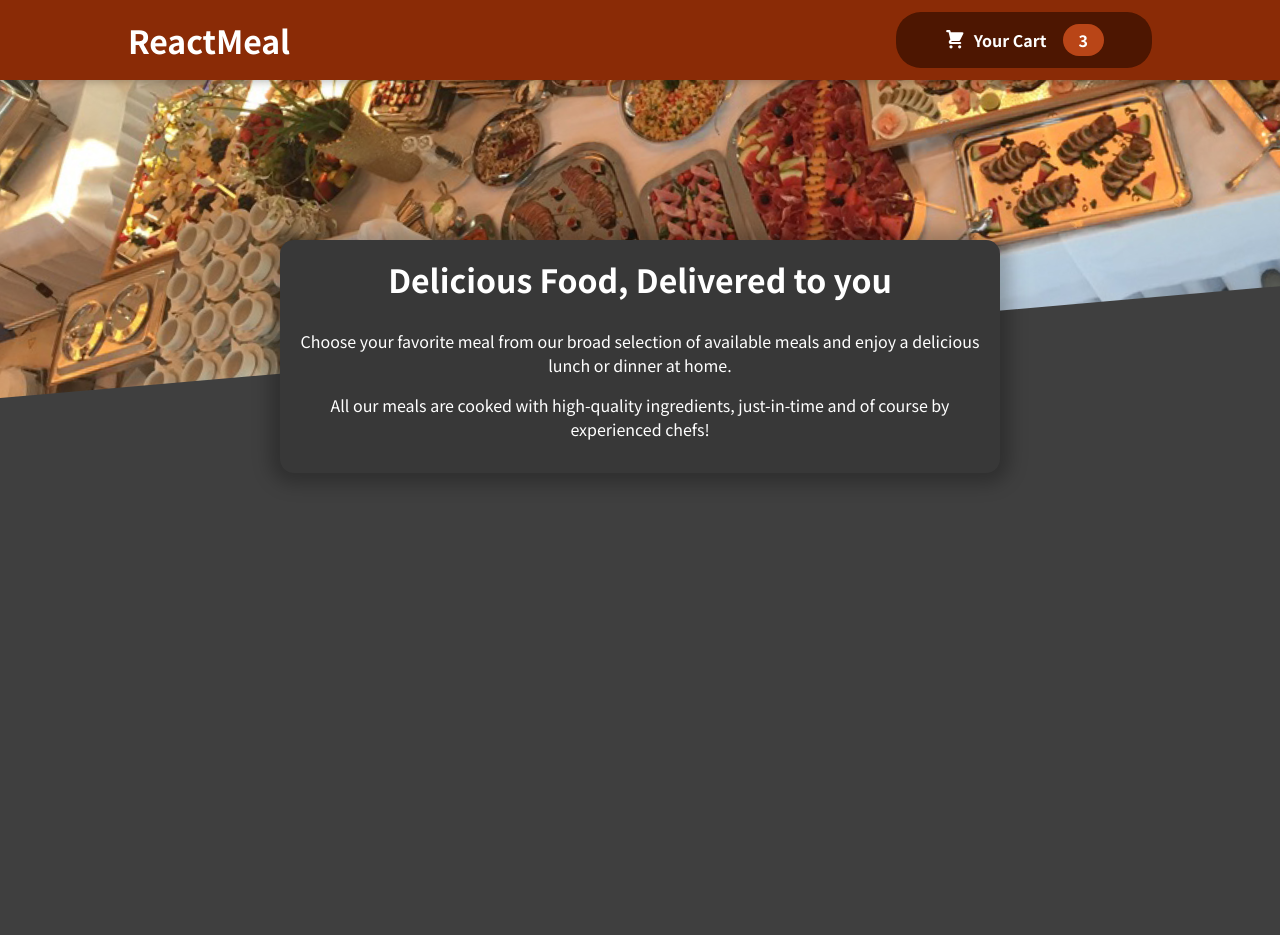
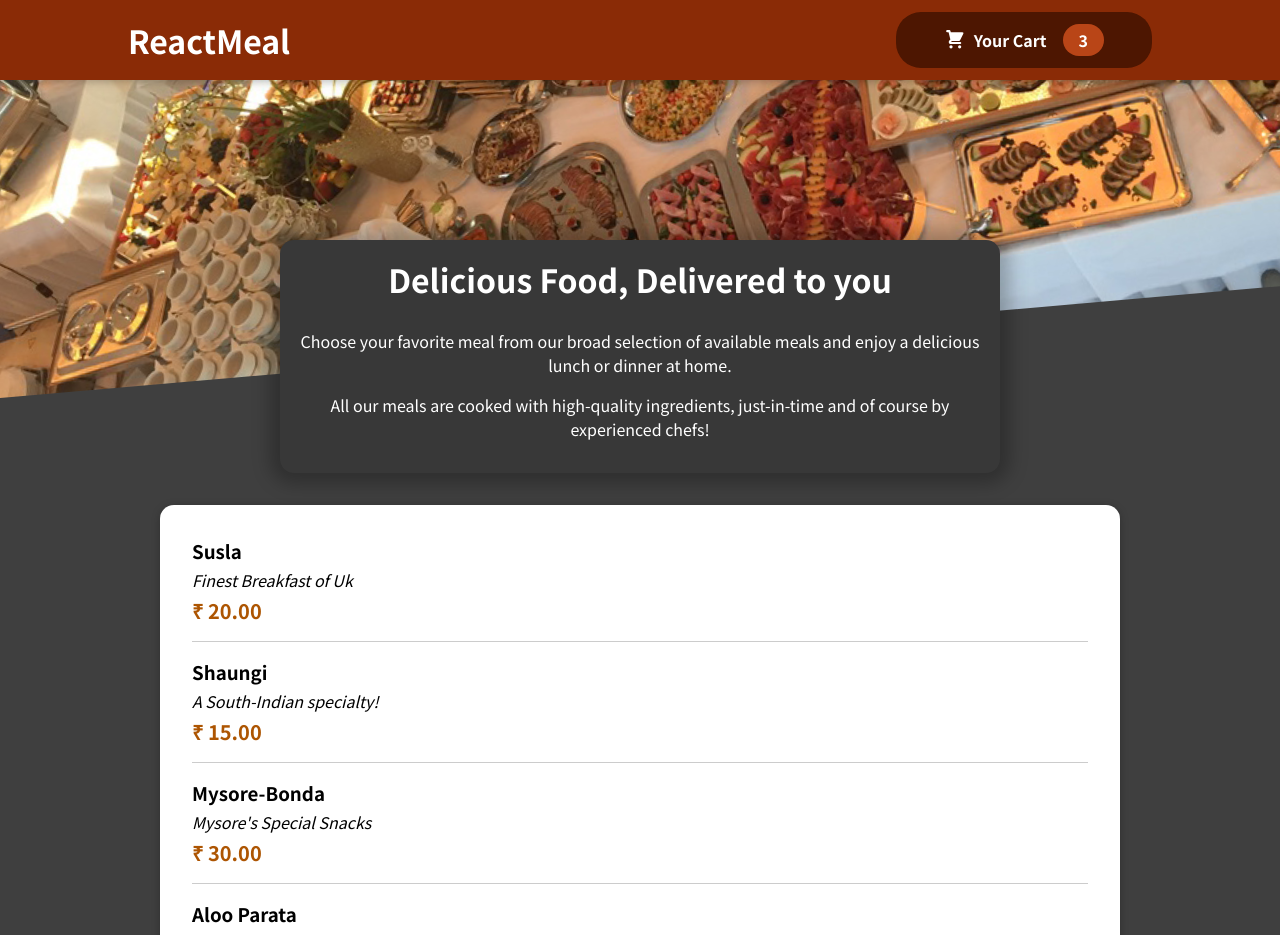
Before and after one commit to RavindraNbiradar/food-order-app, a React (Create React App) app: page / in a window 1280 px wide. Shown: the top 935 px of the page. Before the commit the page ends 800 px from the top, so only its background shows below. Built offline with nearby package versions, Linux system fonts and the light colour scheme.

Commit message:
adding  dummy items

```diff
--- a/src/App.js
+++ b/src/App.js
@@ -1,9 +1,13 @@
 import React,{ Fragment } from 'react';
 import Header from "./components/Layout/Header";
+import Meals from "./components/Meals/Meals";
 function App() {
   return (
     <Fragment>
       <Header/>
+      <main>
+        <Meals/>
+      </main>
     </Fragment>
   );
 }
--- a/src/components/Layout/Header.js
+++ b/src/components/Layout/Header.js
@@ -2,7 +2,7 @@
 import HeaderCartButton from './HeaderCartButton';
 import mealsimage from "../../assets/meals.jpg";
 import classes from './Header.module.css';
-import MealsSummary from "../Meals/MealsSummary";
+
 
 const Header = (props) => {
   return (
@@ -14,7 +14,6 @@
       <div className={classes['main-image']}>
         <img src={mealsimage} alt="A table full of delicious food!" />
       </div>
-      <MealsSummary />
     </Fragment>
   );
 };
--- /dev/null
+++ b/src/components/Meals/AvailableMeals.js
@@ -0,0 +1,51 @@
+import classes from "./AvailableMeals.module.css";
+import Card from "../UI/Card";
+import MealItem from "./MealItem/MealItem";
+
+const DUMMY_MEALS = [
+  {
+    id: "m1",
+    name: "Susla",
+    description: "Finest Breakfast of Uk",
+    price: 20,
+  },
+  {
+    id: "m2",
+    name: "Shaungi",
+    description: "A South-Indian specialty!",
+    price: 15,
+  },
+  {
+    id: "m3",
+    name: " Mysore-Bonda",
+    description: "Mysore's Special Snacks",
+    price: 30,
+  },
+  {
+    id: "m4",
+    name: "Aloo Parata",
+    description: "Punjab's Fav breakfast",
+    price: 40,
+  },
+];
+
+const AvailableMeals = () => {
+  const mealsList = DUMMY_MEALS.map((meal) => (
+    <MealItem
+      key={meal.id}
+      name={meal.name}
+      description={meal.description}
+      price={meal.price}
+    />
+  ));
+
+  return (
+    <section className={classes.meals}>
+      <Card>
+        <ul>{mealsList}</ul>
+      </Card>
+    </section>
+  );
+};
+
+export default AvailableMeals;
--- /dev/null
+++ b/src/components/Meals/AvailableMeals.module.css
@@ -0,0 +1,24 @@
+.meals {
+    max-width: 60rem;
+    width: 90%;
+    margin: 2rem auto;
+    animation: meals-appear 1s ease-out forwards;
+  }
+
+  .meals ul {
+    list-style: none;
+    margin: 0;
+    padding: 0;
+  }
+
+  @keyframes meals-appear {
+    from {
+      opacity: 0;
+      transform: translateY(3rem);
+    }
+
+    to {
+      opacity: 1;
+      transform: translateY(0);
+    }
+  }
--- /dev/null
+++ b/src/components/Meals/MealItem/MealItem.js
@@ -0,0 +1,16 @@
+import classes from './MealItem.module.css';
+
+const MealItem = (props) => {
+  const price =  `₹ ${props.price.toFixed(2)}`;
+    return (
+    <li className={classes.meal}>
+      <div>
+        <h3>{props.name}</h3>
+        <div className={classes.description}>{props.description}</div>
+        <div className={classes.price}>{price}</div>
+      </div>
+    </li>
+  );
+};
+
+export default MealItem;
--- /dev/null
+++ b/src/components/Meals/MealItem/MealItem.module.css
@@ -0,0 +1,22 @@
+.meal {
+    display: flex;
+    justify-content: space-between;
+    margin: 1rem;
+    padding-bottom: 1rem;
+    border-bottom: 1px solid #ccc;
+  }
+
+  .meal h3 {
+    margin: 0 0 0.25rem 0;
+  }
+
+  .description {
+    font-style: italic;
+  }
+
+  .price {
+    margin-top: 0.25rem;
+    font-weight: bold;
+    color: #ad5502;
+    font-size: 1.25rem;
+  }
--- /dev/null
+++ b/src/components/Meals/Meals.js
@@ -0,0 +1,13 @@
+import { Fragment } from "react";
+import AvailableMeals from "./AvailableMeals";
+import MealsSummary from "./MealsSummary";
+
+const Meals = () => {
+  return (
+    <Fragment>
+      <MealsSummary/>
+      <AvailableMeals/>
+    </Fragment>
+  );
+};
+export default Meals;
--- /dev/null
+++ b/src/components/UI/Card.js
@@ -0,0 +1,6 @@
+import classes from './Card.module.css';
+
+const Card = (props) =>{
+    return <div className={classes.card}>{props.children}</div>
+};
+export default Card;
--- /dev/null
+++ b/src/components/UI/Card.module.css
@@ -0,0 +1,6 @@
+.card {
+    padding: 1rem;
+    box-shadow: 0 2px 8px rgba(0, 0, 0, 0.25);
+    border-radius: 14px;
+    background-color: white;
+  }
```
